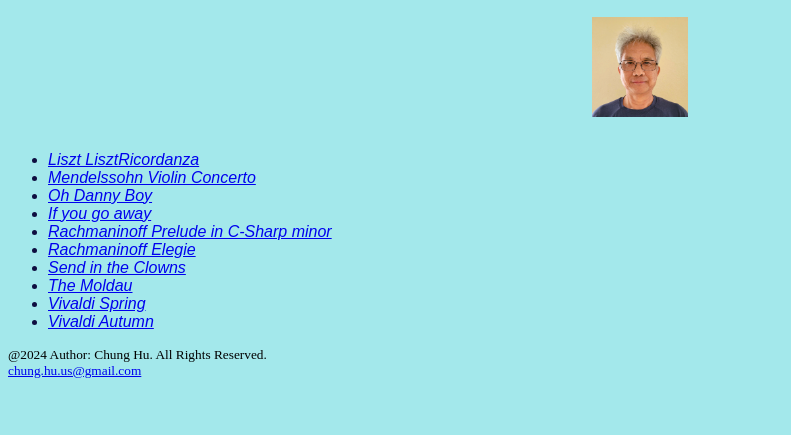
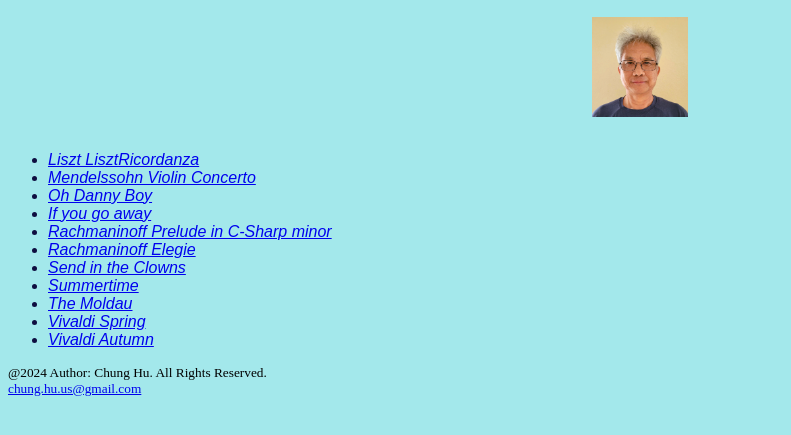
Before and after one commit to chunghu-gh/Music-Sharing-, a plain HTML site: page index.html in a window 1280 px wide. Shown: the part 127-562 px from the top of the page, without its empty margins (0-791 px from the left). Drawn offline with Linux system fonts and the light colour scheme.

Commit message:
Add files via upload

```diff
--- a/index.html
+++ b/index.html
@@ -20,6 +20,7 @@
         <li class="list_text_font"><a href="./public/RachCSharp.html" target="_blank" rel="noopener noreferrer">Rachmaninoff Prelude in C-Sharp minor</a></li>
         <li class="list_text_font"><a href="./public/Rachmaninoff-Elegie.html" target="_blank" rel="noopener noreferrer">Rachmaninoff Elegie</a></li>
         <li class="list_text_font"><a href="./public/SendInTheClowns.html" target="_blank" rel="noopener noreferrer">Send in the Clowns</a></li>
+        <li class="list_text_font"><a href="./public/Summertime.html" target="_blank" rel="noopener noreferrer">Summertime</a></li>
         <li class="list_text_font"><a href="./public/TheMoldau.html" target="_blank" rel="noopener noreferrer">The Moldau</a></li>
         <li class="list_text_font"><a href="./public/VivaldiSpring.html" target="_blank" rel="noopener noreferrer">Vivaldi Spring</a></li>
         <li class="list_text_font"><a href="./public/VivaldiAutumn.html" target="_blank" rel="noopener noreferrer">Vivaldi Autumn</a></li>
```
